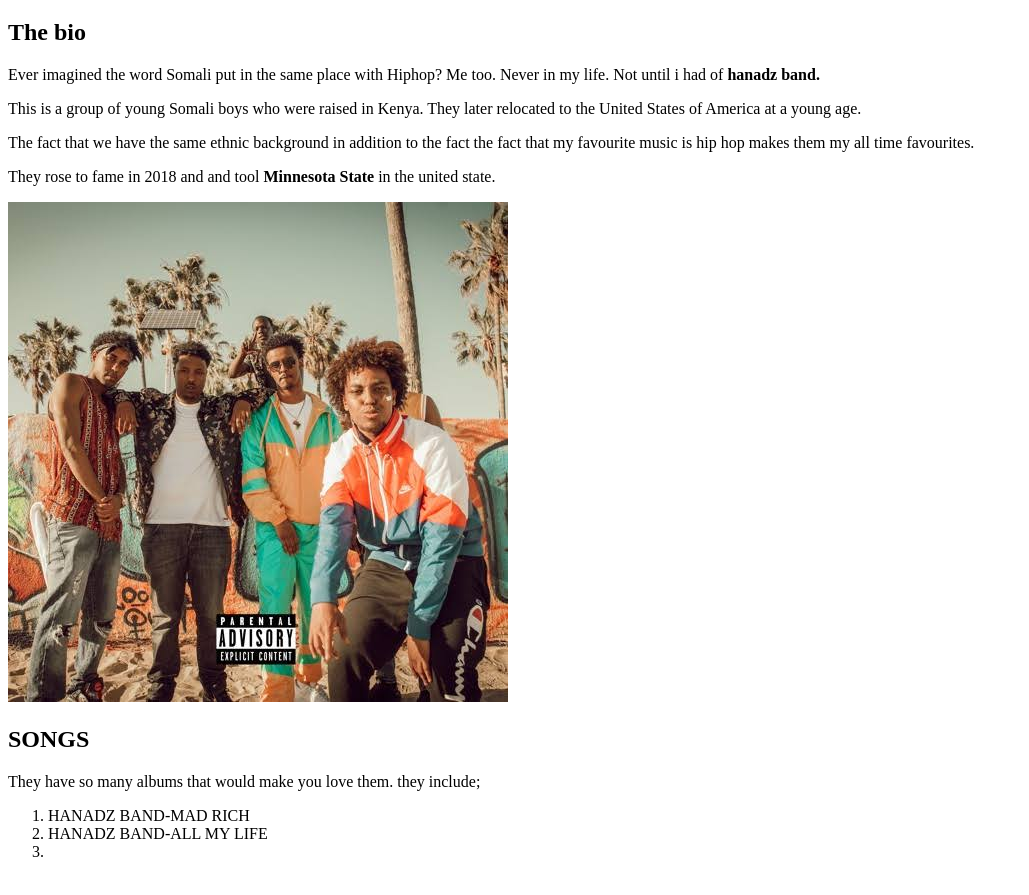
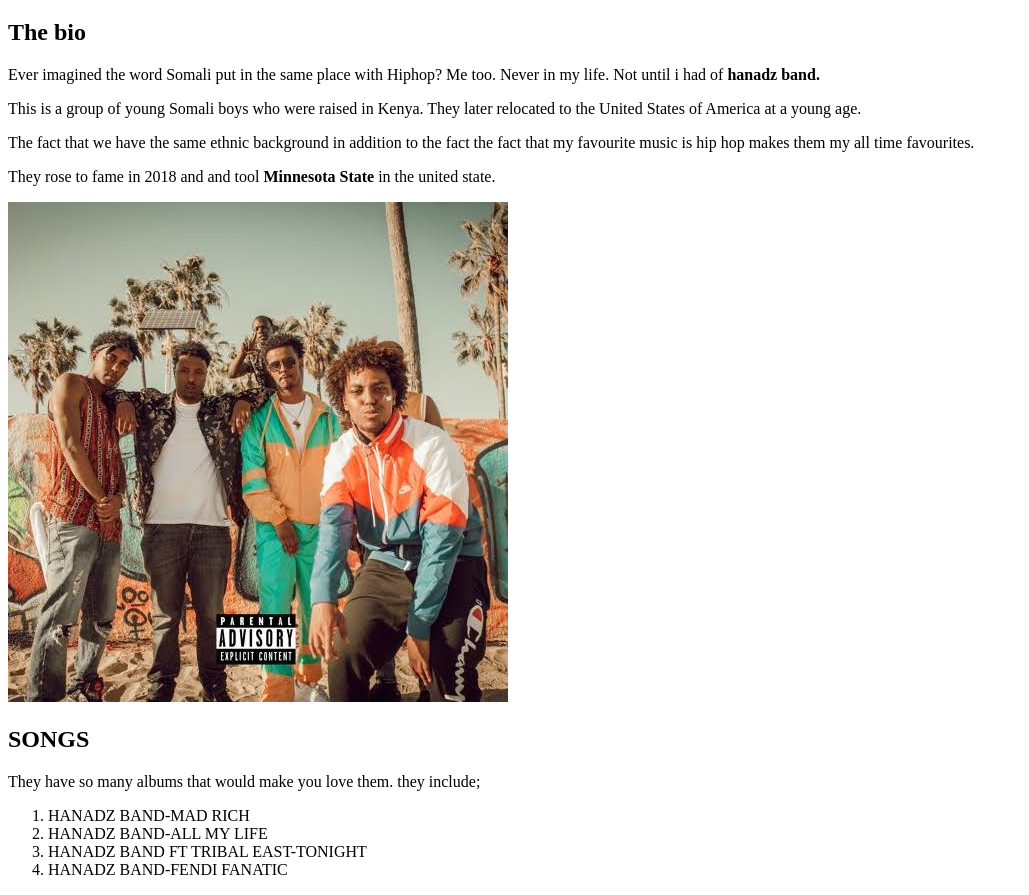
Before and after one commit to Binamin-hussein100/MY--FAVOURITE-BAND, a plain HTML site: page index.html in a window 1280 px wide. Shown: the part 61-956 px from the top of the page, without its empty margins (0-1029 px from the left). Drawn offline with Linux system fonts and the light colour scheme.

Commit message:
add a list tag

```diff
--- a/index.html
+++ b/index.html
@@ -24,7 +24,8 @@
                     <ol>
                         <li>HANADZ BAND-MAD RICH</li>
                         <li>HANADZ BAND-ALL MY LIFE</li>
-                        <li></li>
+                        <li>HANADZ BAND FT TRIBAL EAST-TONIGHT</li>
+                        <li>HANADZ BAND-FENDI FANATIC</li>
 
 
 
```
